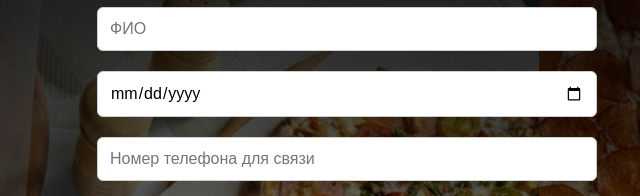
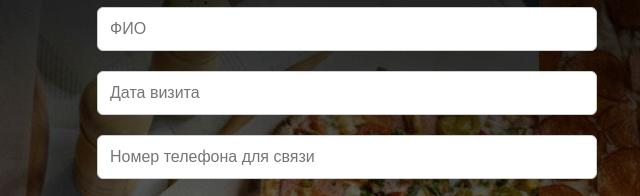
Before and after one commit to Nalimovi-ctrl/taplink-gio, a website: page public/index.html in a window 1280 px wide. Both pictures are taken after a click on the button "Отзыв управляющему". Shown: the part 291-487 px from the top of the page, 293-933 px from the left. Drawn offline with Linux system fonts and the light colour scheme.

Commit message:
Update index.html

```diff
--- a/public/index.html
+++ b/public/index.html
@@ -19,7 +19,7 @@
   <!-- Скрытая форма -->
   <form id="managerForm" style="display:none;" onsubmit="sendReview(event)">
     <input type="text" id="fio" placeholder="ФИО" required>
-    <input type="date" id="date" required>
+    <input type="text" id="date" placeholder="Дата визита" required>
     <input type="tel" id="phone" placeholder="Номер телефона для связи" required>
     <textarea id="text" placeholder="Как всё прошло?" required></textarea>
     <button type="submit">Отправить</button>
```
